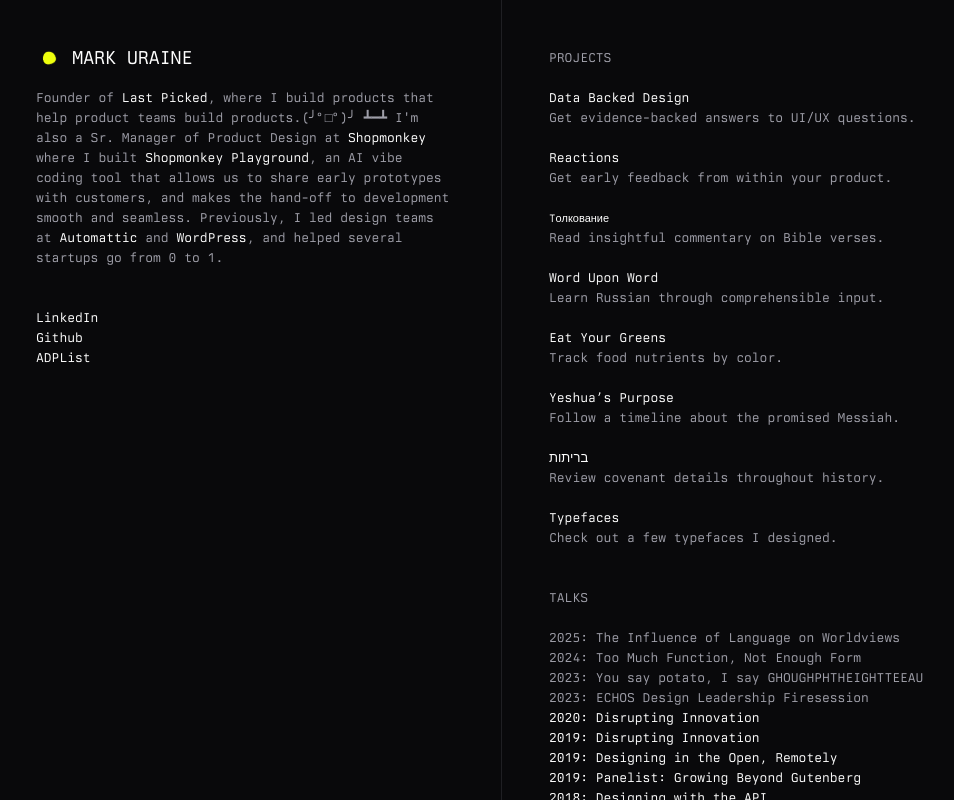
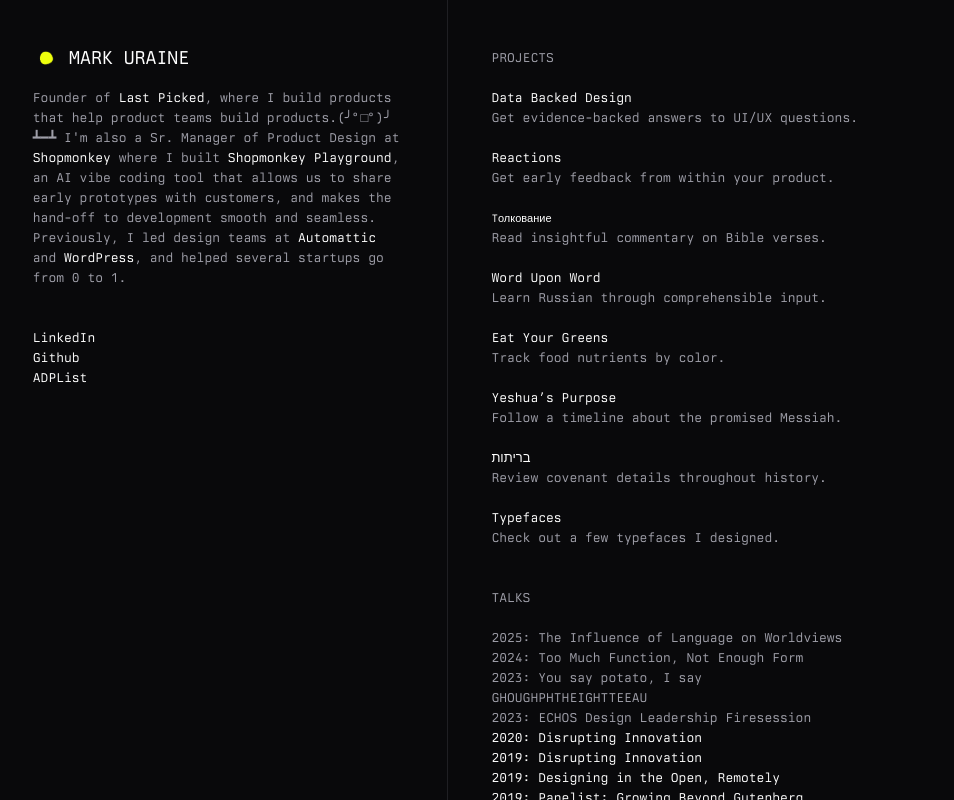
Before and after one commit to mapk/portfolio, a Next.js app: page / in a window 1280 px wide. Shown: the whole page, without its empty margins (11-965 px from the left). Built offline with nearby package versions, Linux system fonts and the light colour scheme.

Commit message:
update responsive screen sizes

```diff
--- a/src/app/globals.css
+++ b/src/app/globals.css
@@ -12,6 +12,9 @@
   --text-xl: 1.1875rem;
   --text-2xl: 1.4375rem;
   --text-3xl: 1.8125rem;
+
+  /* Preview panel docks beside the content from here up; below, it slides over. */
+  --breakpoint-split: 72rem;
 }
 
 /* Unsized text inherits 1px below the 16px browser default */
@@ -272,22 +275,46 @@ body a > span {
   background-attachment: local;
 }
 
-/* Fluid two-column layout: columns shrink until min width, then stack */
-.portfolio-grid {
-  --col-min: 18rem;
-  grid-template-columns: repeat(
-    auto-fit,
-    minmax(min(100%, var(--col-min)), 1fr)
-  );
+/* Layout sizing.
+   --gutter: page margin and column gutter; shrinks with the viewport.
+   --peek:   minimum width kept free beside the content for the preview panel —
+             half the 640px preview plus the panel's left gutter.
+   --main-w: content width. From the `split` breakpoint (72rem) up, the preview
+             panel sits beside the content, so the content gives up width to keep
+             at least half the preview visible. Below it, the panel slides over. */
+:root {
+  --gutter: clamp(1rem, 3.5vw, 3rem);
+  --peek: calc(20rem + var(--gutter));
+  --main-w: 64rem;
 }
 
-/* Stacked: space before projects column */
+@media (min-width: 72rem) {
+  :root {
+    --main-w: min(64rem, 100vw - var(--peek));
+  }
+}
+
+.portfolio-main {
+  width: 100%;
+  max-width: var(--main-w);
+  padding-inline: var(--gutter);
+}
+
+/* Stacked (single column): one left edge, whole page scrolls */
+.portfolio-grid {
+  grid-template-columns: minmax(0, 1fr);
+}
+
 .portfolio-grid > .portfolio-col-right {
   margin-top: 3rem;
 }
 
 /* Two columns side-by-side: gutters, border, independent scroll */
-@media (min-width: 36rem) {
+@media (min-width: 48rem) {
+  .portfolio-grid {
+    grid-template-columns: repeat(2, minmax(0, 1fr));
+  }
+
   .baseline-grid {
     height: 100svh;
     overflow: hidden;
@@ -302,7 +329,7 @@ body a > span {
     width: calc(100% + 1rem);
     margin-left: -1rem;
     padding-left: 1rem;
-    padding-right: 3rem;
+    padding-right: var(--gutter);
     padding-bottom: 3rem;
     overflow-y: auto;
     overscroll-behavior: contain;
@@ -311,7 +338,7 @@ body a > span {
   .portfolio-grid > .portfolio-col-right {
     margin-top: 0;
     padding-top: 3rem;
-    padding-left: 3rem;
+    padding-left: var(--gutter);
     border-left: 1px solid #1f1f23;
     overflow-y: auto;
     overscroll-behavior: contain;
--- a/src/app/page.tsx
+++ b/src/app/page.tsx
@@ -2,7 +2,7 @@ import PortfolioGrid from "@/components/PortfolioGrid";
 
 export default function Home() {
   return (
-    <main className="baseline-grid relative z-10 min-h-screen max-w-5xl pl-4 pr-4 md:pl-12 md:pr-12">
+    <main className="portfolio-main baseline-grid relative z-10 min-h-screen">
       <PortfolioGrid />
     </main>
   );
--- a/src/components/PortfolioGrid.tsx
+++ b/src/components/PortfolioGrid.tsx
@@ -403,11 +403,11 @@ const PortfolioGrid = () => {
         </div>
       </div>
 
-      {/* Preview Panel — fixed to the right of max-w-5xl on all sizes */}
+      {/* Preview Panel — docked beside the content at split+, slide-over below */}
       <AnimatePresence>
         {selectedProject && (
           <motion.div
-            className="fixed inset-0 z-50 flex justify-end lg:pointer-events-none"
+            className="fixed inset-0 z-50 flex justify-end split:pointer-events-none"
             initial={{ opacity: 0 }}
             animate={{ opacity: 1 }}
             exit={{ opacity: 0 }}
@@ -415,7 +415,7 @@ const PortfolioGrid = () => {
             onKeyDown={handleOverlayKeyDown}
           >
             <motion.div
-              className="absolute inset-0 bg-black/60 block lg:hidden"
+              className="absolute inset-0 bg-black/60 block split:hidden"
               onClick={handleOverlayClose}
               aria-label="Close preview"
               role="button"
@@ -428,7 +428,7 @@ const PortfolioGrid = () => {
 
             <motion.div
               ref={panelRef}
-              className="preview-overlay-panel pointer-events-auto relative z-10 flex h-full w-[min(90vw,810px)] lg:w-[calc(100vw-64rem)] flex-col overflow-y-auto overflow-x-clip bg-zinc-950 border-l border-[#1f1f23] p-6 pt-12 lg:pl-12 lg:pr-0"
+              className="preview-overlay-panel pointer-events-auto relative z-10 flex h-full w-[min(90vw,810px)] split:w-[calc(100vw-var(--main-w))] flex-col overflow-y-auto overflow-x-clip bg-zinc-950 border-l border-[#1f1f23] p-6 pt-12 split:pl-[var(--gutter)] split:pr-0"
               initial={{ x: "100%" }}
               animate={{ x: 0 }}
               exit={{ x: "100%" }}
@@ -441,7 +441,7 @@ const PortfolioGrid = () => {
               <button
                 type="button"
                 onClick={handleOverlayClose}
-                className="absolute right-4 top-4 flex h-8 w-8 items-center justify-center text-zinc-400 hover:text-white transition-colors lg:hidden"
+                className="absolute right-4 top-4 flex h-8 w-8 items-center justify-center text-zinc-400 hover:text-white transition-colors split:hidden"
                 aria-label="Close preview"
                 tabIndex={0}
               >
--- a/src/components/ProjectPreview.tsx
+++ b/src/components/ProjectPreview.tsx
@@ -61,7 +61,7 @@ const ProjectPreview = ({ project }: ProjectPreviewProps) => {
       >
         <div
           ref={shotRef}
-          className={`w-[clamp(640px,calc(100vw-800px),1280px)] max-w-none overflow-hidden rounded-[4px]${project.shadow ? " shadow-[0_24px_64px_rgba(0,0,0,0.95)]" : ""}`}
+          className={`w-[min(640px,150%)] split:w-[clamp(640px,calc(100vw-800px),1280px)] max-w-none overflow-hidden rounded-[4px]${project.shadow ? " shadow-[0_24px_64px_rgba(0,0,0,0.95)]" : ""}`}
         >
           {project.typeSpecimen ? (
             <TypeSpecimen />
```
